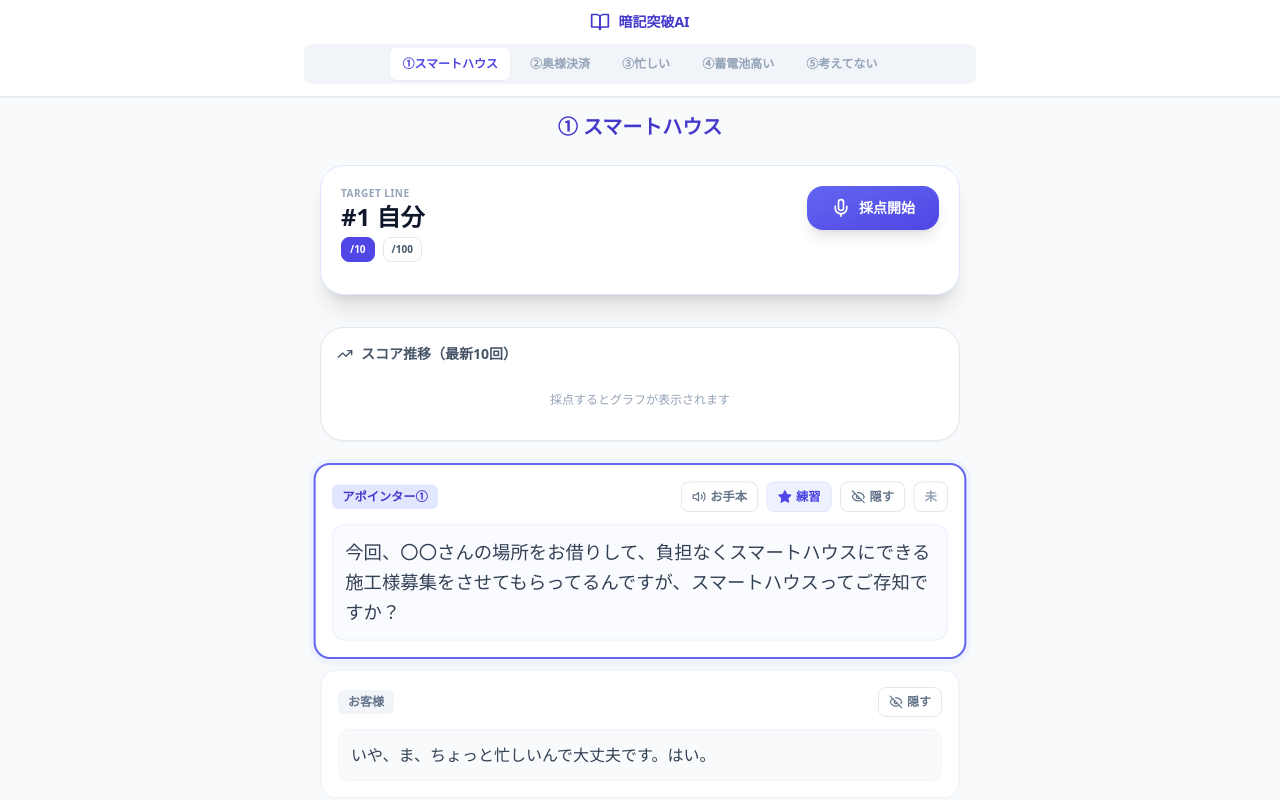
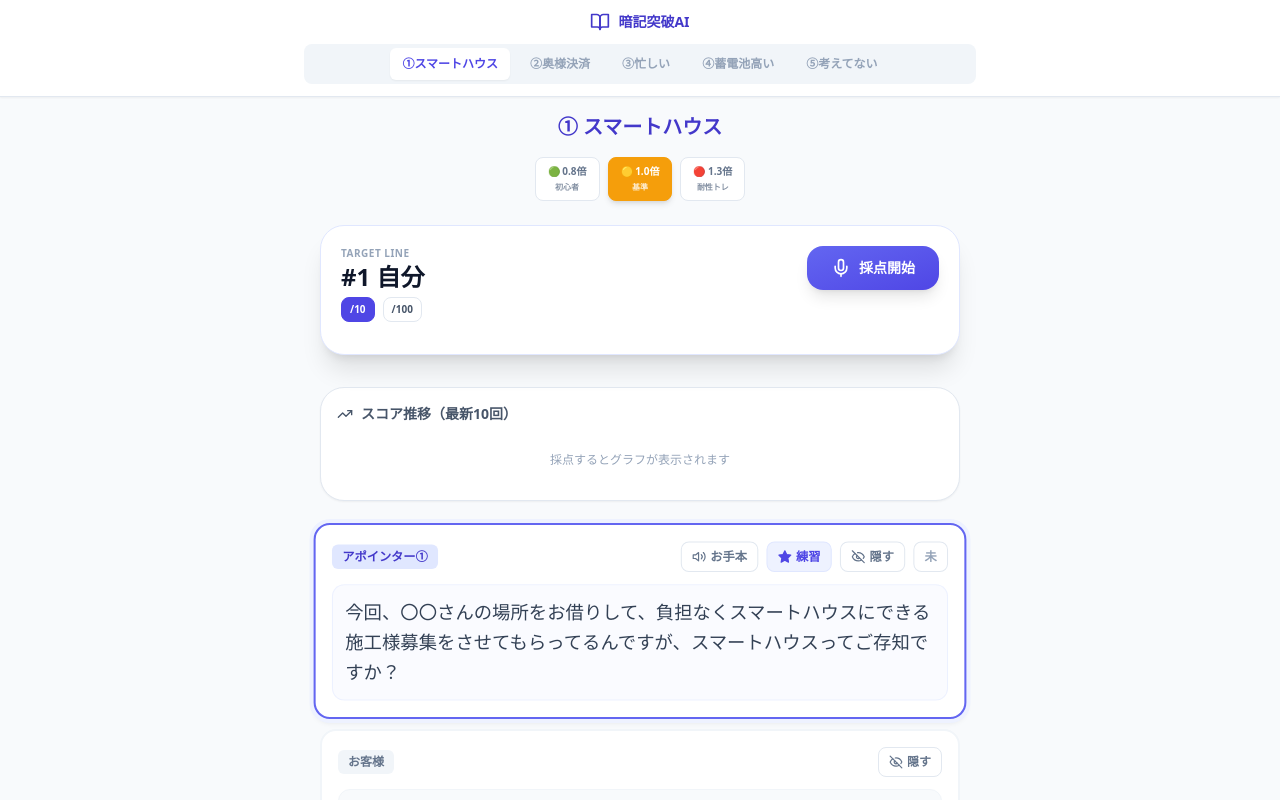
Before and after one commit to yuichiro-suga-source/frontnega, a React (Vite) app: page / in a window 1280 px wide. Shown: the top 800 px of the page. Built offline with nearby package versions, Linux system fonts and the light colour scheme.

Commit message:
Update App.jsx

```diff
--- a/src/App.jsx
+++ b/src/App.jsx
@@ -20,8 +20,6 @@ const scenario1 = {
     {
       id: 1, role: "appointer", label: "アポインター①",
       text: "今回、〇〇さんの場所をお借りして、負担なくスマートハウスにできる施工様募集をさせてもらってるんですが、スマートハウスってご存知ですか？",
-      // 👇 ファイル名はご自身で設定したもの（v2など）に合わせてください！
-      // もし変えていなければそのままでOKです
       audio: "/model_1_v2.m4a",
     },
     { id: 2, role: "customer", label: "お客様", text: "いや、ま、ちょっと忙しいんで大丈夫です。はい。" },
@@ -284,7 +282,6 @@ export default function App() {
             <BookOpen size={20} />
             <span className="text-sm">暗記突破AI</span>
           </div>
-          {/* 👇 ここを変えました！flex-wrap を追加して、入りきらない場合は折り返すようにしました */}
           <div className="flex flex-wrap bg-slate-100 p-1 rounded-lg w-full justify-center gap-2">
             <button onClick={() => setCurrentCourse("course1")} className={`whitespace-nowrap text-xs font-bold px-3 py-2 rounded-md transition-all ${currentCourse === "course1" ? "bg-white text-indigo-600 shadow-sm" : "text-slate-400 hover:text-slate-600"}`}>①スマートハウス</button>
             <button onClick={() => setCurrentCourse("course2")} className={`whitespace-nowrap text-xs font-bold px-3 py-2 rounded-md transition-all ${currentCourse === "course2" ? "bg-white text-indigo-600 shadow-sm" : "text-slate-400 hover:text-slate-600"}`}>②奥様決済</button>
@@ -317,6 +314,9 @@ function TrainingSession({ data }) {
   const [hiddenIds, setHiddenIds] = useState(new Set());
   const [checkedIds, setCheckedIds] = useState(new Set());
   const [scoreModeCore, setScoreModeCore] = useState("core");
+
+  // 👇 ここが新しく追加した「再生スピード」の記憶です！
+  const [playbackRate, setPlaybackRate] = useState(1.0);
 
   const [isRecording, setIsRecording] = useState(false);
   const [activeLineId, setActiveLineId] = useState(script[0].id);
@@ -375,6 +375,15 @@ function TrainingSession({ data }) {
     }
   }, [activeLineId]);
 
+  // 👇 スピードを変えるための新しい機能です
+  const changePlaybackRate = (rate) => {
+    setPlaybackRate(rate);
+    // もし今再生中だったら、すぐにその場でスピードを切り替えます
+    if (audioRef.current) {
+      audioRef.current.playbackRate = rate;
+    }
+  };
+
   const playModelAudio = (file, id) => {
     if (!file) return;
     if (isRecording) { alert("録音中は再生できません"); return; }
@@ -382,6 +391,8 @@ function TrainingSession({ data }) {
     if (isPlayingId === id) { setIsPlayingId(null); return; }
 
     const audio = new Audio(file);
+    // 👇 ここで選んだスピードをセットしています
+    audio.playbackRate = playbackRate;
     audioRef.current = audio;
     setIsPlayingId(id);
     audio.play().catch(e => { console.error(e); alert("再生エラー: publicフォルダにファイルがあるか確認してください"); setIsPlayingId(null); });
@@ -548,6 +559,13 @@ function TrainingSession({ data }) {
     <div className="p-4 pb-20 max-w-2xl mx-auto">
       <div className="text-center mb-6">
         <h1 className="text-xl font-bold text-indigo-700 flex items-center justify-center gap-2">{title}</h1>
+
+        {/* 👇 ここが追加した「再生スピード」のボタンです！ */}
+        <div className="flex justify-center gap-2 mt-4">
+          <button onClick={() => changePlaybackRate(0.8)} className={`text-[10px] px-3 py-1.5 rounded-lg border font-bold transition-all ${playbackRate === 0.8 ? "bg-emerald-500 text-white border-emerald-500 shadow-md" : "bg-white text-slate-500 border-slate-200 hover:bg-slate-50"}`}>🟢 0.8倍<br/><span className="text-[8px] opacity-80">初心者</span></button>
+          <button onClick={() => changePlaybackRate(1.0)} className={`text-[10px] px-3 py-1.5 rounded-lg border font-bold transition-all ${playbackRate === 1.0 ? "bg-amber-500 text-white border-amber-500 shadow-md" : "bg-white text-slate-500 border-slate-200 hover:bg-slate-50"}`}>🟡 1.0倍<br/><span className="text-[8px] opacity-80">基準</span></button>
+          <button onClick={() => changePlaybackRate(1.3)} className={`text-[10px] px-3 py-1.5 rounded-lg border font-bold transition-all ${playbackRate === 1.3 ? "bg-rose-500 text-white border-rose-500 shadow-md" : "bg-white text-slate-500 border-slate-200 hover:bg-slate-50"}`}>🔴 1.3倍<br/><span className="text-[8px] opacity-80">耐性トレ</span></button>
+        </div>
       </div>
 
       {permissionError && (
```
